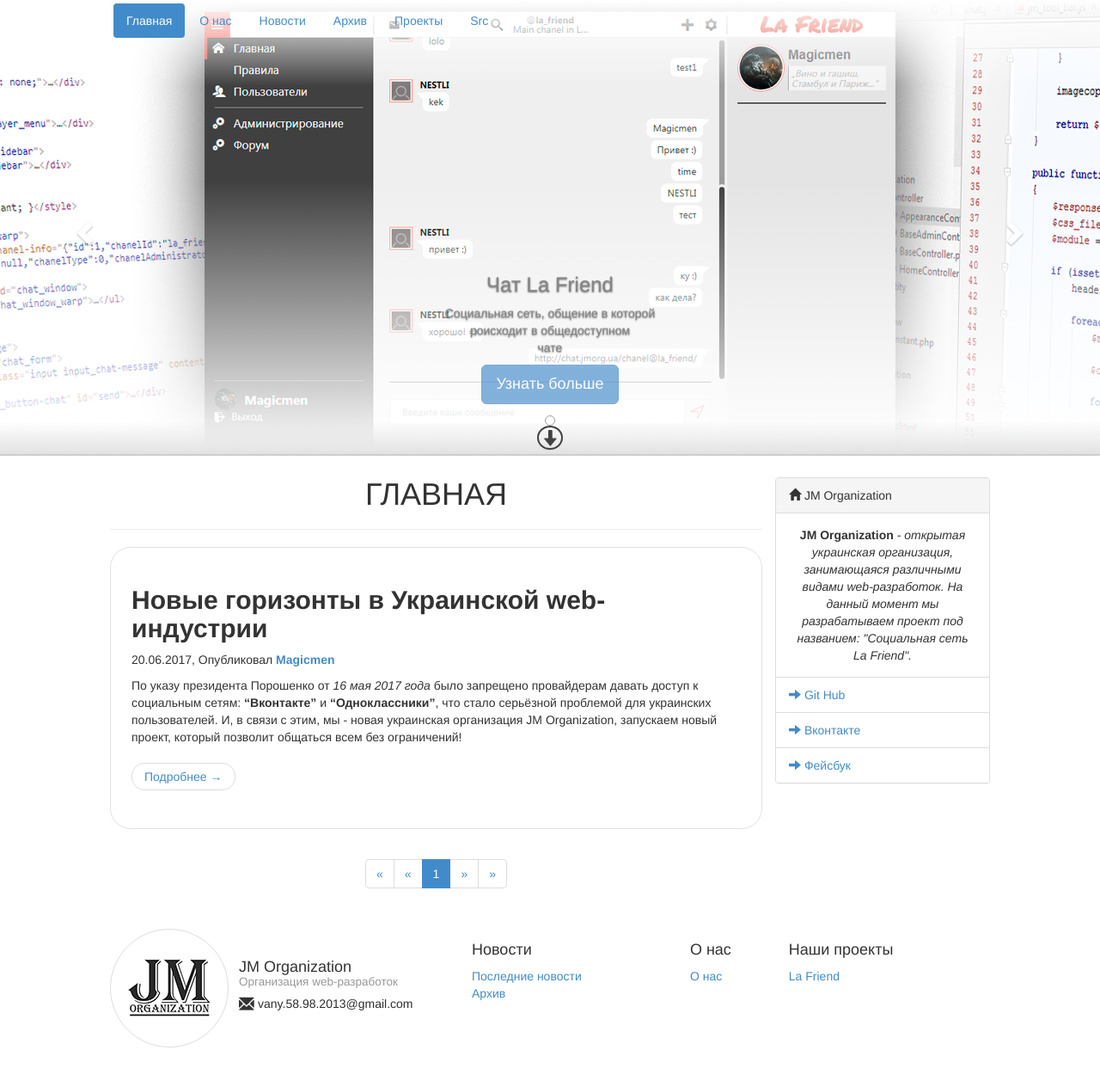
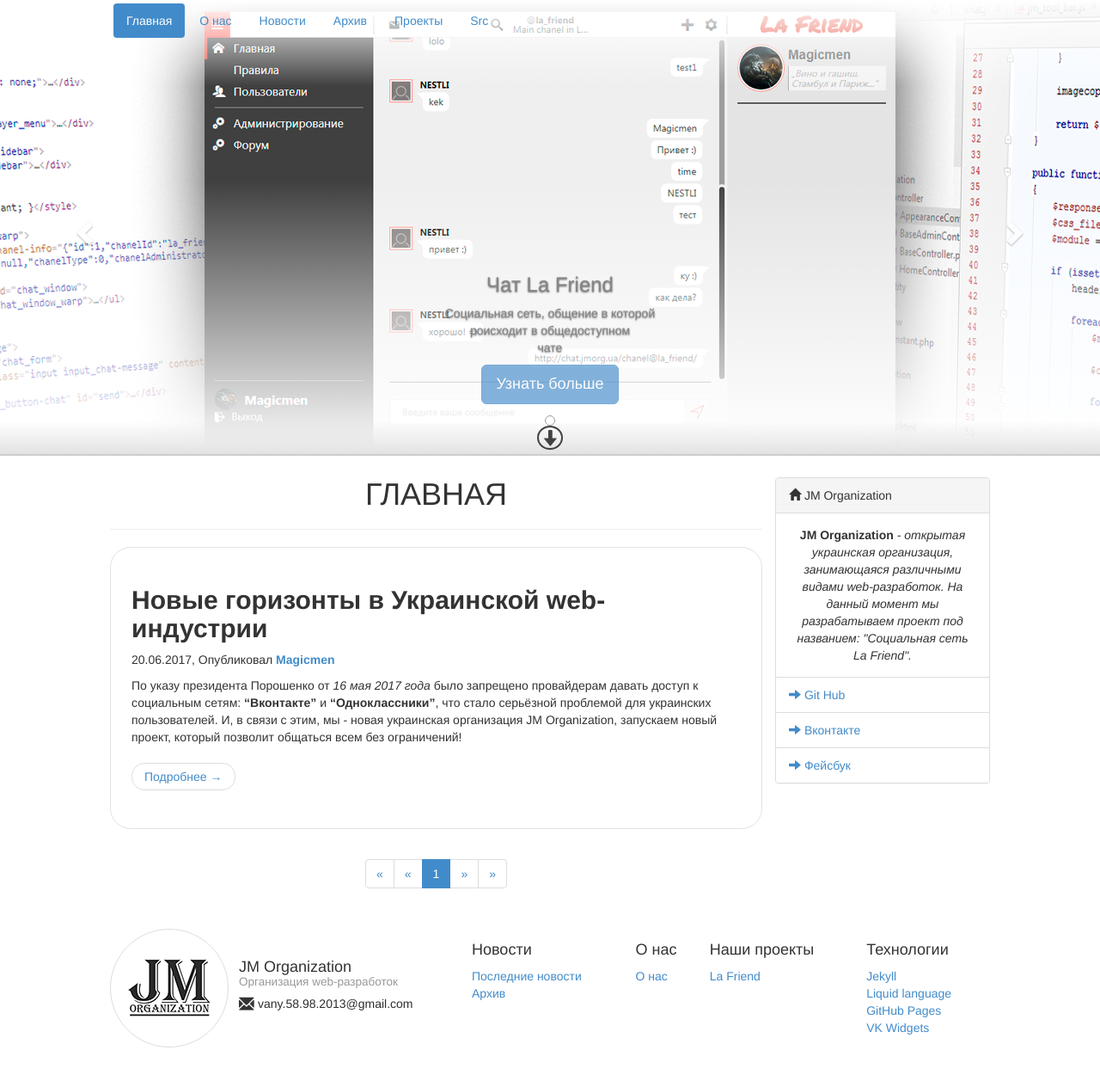
Before and after one commit to jm-organization/jm-organization.github.io, a Jekyll site: the page built from index.html, in a window 1280 px wide and 1308 px high. Shown: the top 1257 px of the window at 86% size. Built offline with Jekyll 4.4.1, drawn with Linux system fonts in a browser that asks for light colours; the list of posts is cut into pages by our own code.

Commit message:
Updated footer

```diff
--- a/_includes/jm_footer.html
+++ b/_includes/jm_footer.html
@@ -37,7 +37,16 @@
         <div class="jm-f-block">
             <h4>Наши проекты</h4>
             <ul>
-                <li><a disabled class="disabled">La Friend</a></li>
+                <li class="disabled"><a>La Friend</a></li>
+            </ul>
+        </div>
+        <div class="jm-f-block">
+            <h4>Технологии</h4>
+            <ul>
+                <li><a href="jekyllrb.com">Jekyll</a></li>
+                <li class="disabled"><a>Liquid language</a></li>
+                <li><a href="pages.github.com">GitHub Pages</a></li>
+                <li><a href="vk.com/dev/widgets_for_sites">VK Widgets</a></li>
             </ul>
         </div>
     </div>
```
